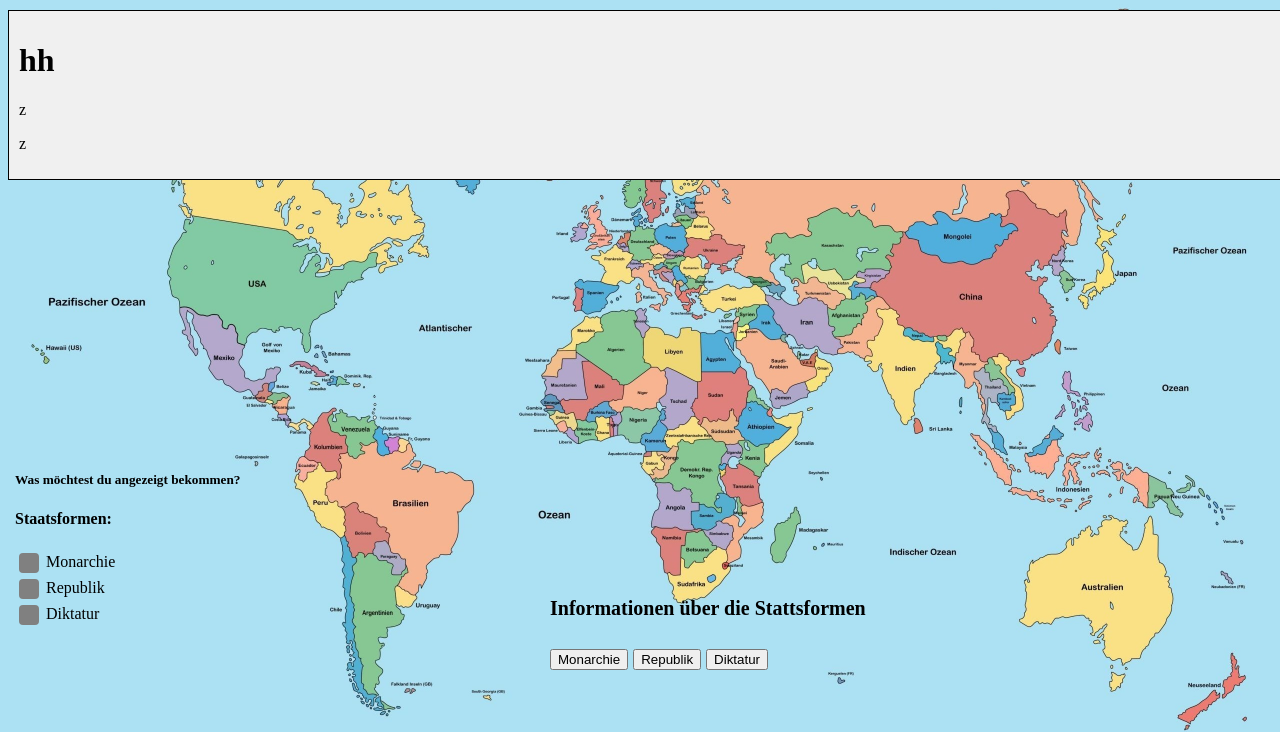
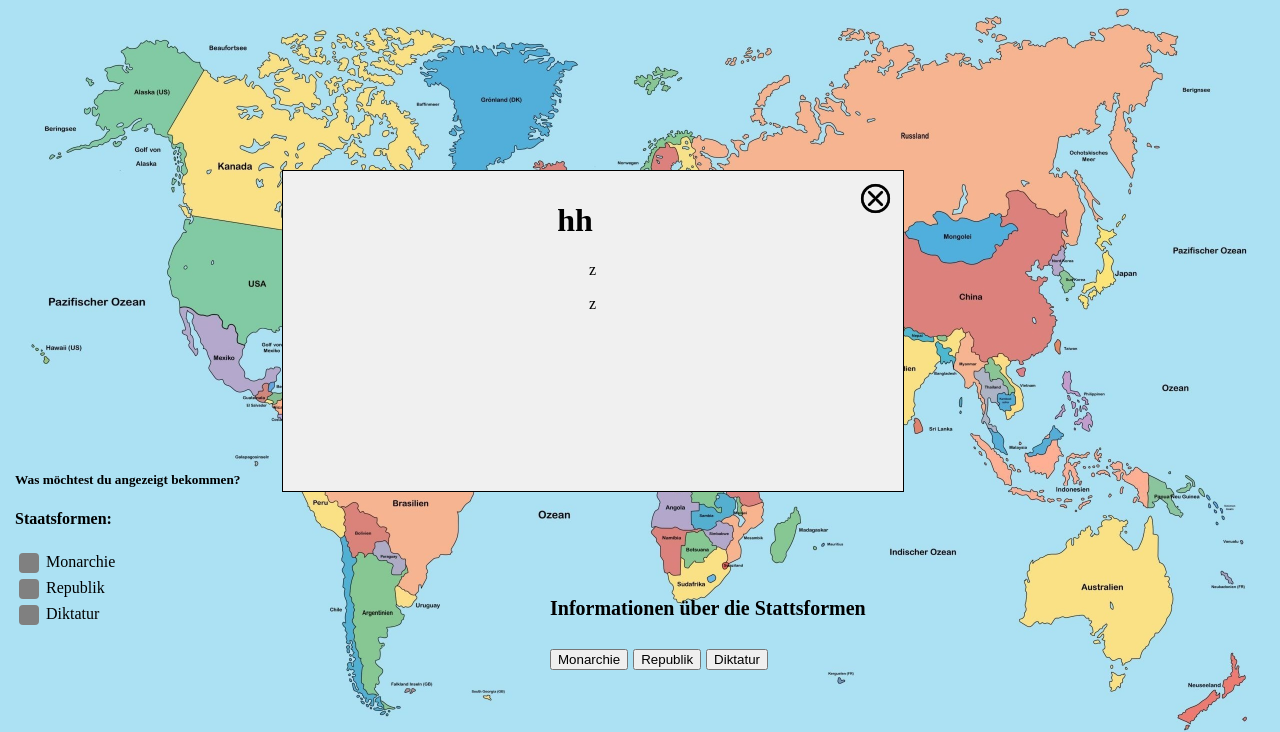
Before and after one commit to xjasxer/Staatsformen, a PHP site: page / in a window 1280 px wide. Shown: the top 732 px of the page. Run offline with PHP 8.4, Linux system fonts and the light colour scheme.

Commit message:
closd btn / text allign / js

```diff
--- a/index.php
+++ b/index.php
@@ -30,9 +30,10 @@
 </div>
 
 <div id="info">
-  <h1 id="info-header">hh</h1>
-  <p id="info-beschreibung">z</p>
-  <p id="info-beschreibung2">z</p>
+ <img src="/src/icons/x.png" alt="Close" onclick="closeinfo()">
+  <h1 class="center"  id="info-header">hh</h1>
+  <p class="center" id="info-beschreibung">z</p>
+  <p class="center" id="info-beschreibung2">z</p>
 </div>
 
 
--- a/js.js
+++ b/js.js
@@ -2,5 +2,11 @@
 var button = document.getElementById('info1')
 
 document.getElementById('info-header').textContent = button.getAttribute("data-title")
+document.getElementById('info-beschreibung').textContent = button.getAttribute("data-beschreibung")
+document.getElementById('info-beschreibung2').textContent = button.getAttribute("data-beschreibung2")
+document.getElementById('info').style.display = "block";
+  }
 
+  function closeinfo() {
+   document.getElementById('info').style.display = "none"
   }
--- a/style.css
+++ b/style.css
@@ -1,3 +1,7 @@
+.center {
+    text-align: center;
+}
+
 html {
     width: 100%;
     overflow: hidden;
@@ -58,6 +62,8 @@ input[type="checkbox"]:checked::before {
     padding: 10px;
     margin-top: 10px;
     background-color: #f0f0f0;
+    z-index: 1;
+
 }
 
 
@@ -105,8 +111,18 @@ position: absolute;
 top: 570px;
 left: 550px;
 font-size: 20px;
-
     }
-
+    #info {
+        width: 600px;
+        height: 300px;
+        position: absolute;
+        left: 22%;
+        top: 20%;
+    }
+#info img {
+    height: 35px;
+    float: right;
 
 }
+
+}
```
Also changed, not shown: src/icons/x.png (added).
